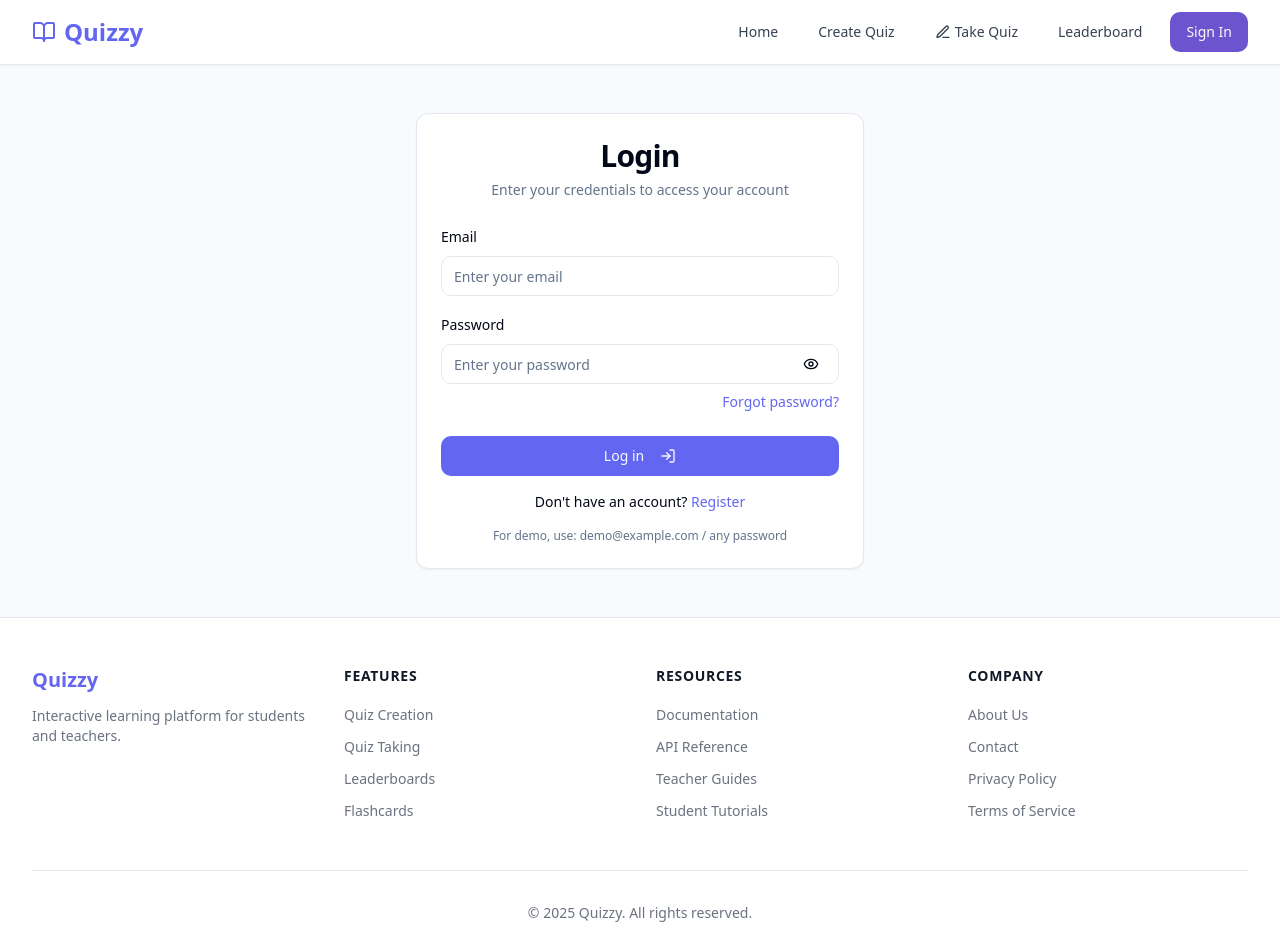
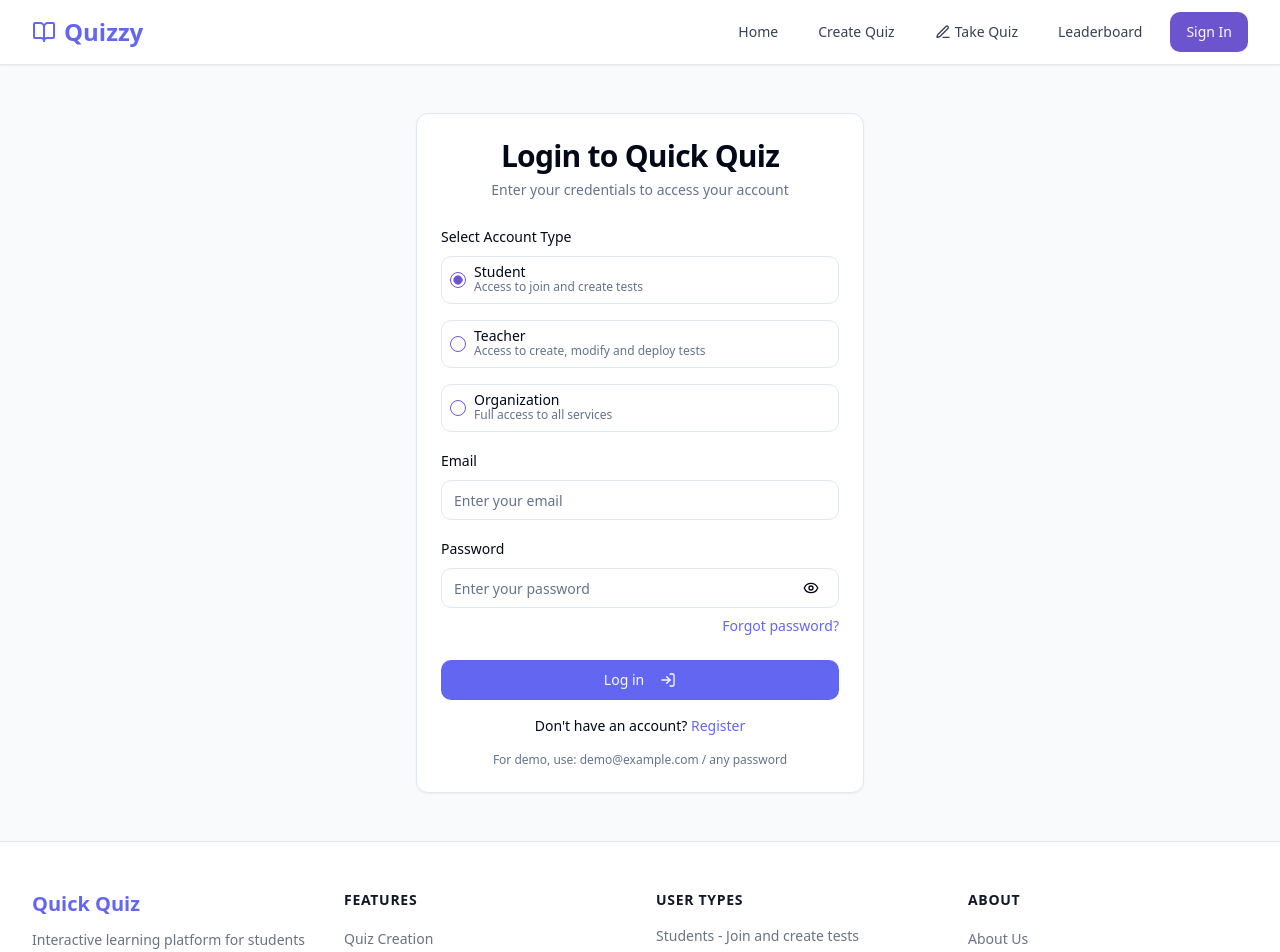
Before and after one commit to mahika29/lively-website-glow-up, a React (Vite) app: page /login in a window 1280 px wide. Shown: the top 952 px of the page. Built offline with nearby package versions, Linux system fonts and the light colour scheme.

Commit message:
feat: Add website information and user roles
Adds information about website ownership, contact details, and user roles for login.

```diff
--- a/src/components/Footer.tsx
+++ b/src/components/Footer.tsx
@@ -2,15 +2,23 @@
 import { Link } from 'react-router-dom';
 
 const Footer = () => {
+  const currentYear = new Date().getFullYear();
+
   return (
     <footer className="bg-white dark:bg-gray-900 border-t">
       <div className="max-w-7xl mx-auto py-12 px-4 sm:px-6 lg:px-8">
         <div className="grid grid-cols-1 md:grid-cols-4 gap-8">
           <div className="space-y-3">
-            <h3 className="text-xl font-bold text-quiz-primary">Quizzy</h3>
+            <h3 className="text-xl font-bold text-quiz-primary">Quick Quiz</h3>
             <p className="text-gray-500 dark:text-gray-400 text-sm">
               Interactive learning platform for students and teachers.
             </p>
+            <div className="pt-4">
+              <p className="text-sm font-semibold">Developed and Owned by:</p>
+              <p className="text-sm">Harshavardhan K</p>
+              <p className="text-sm">Email: harshavardhan07224@gmail.com</p>
+              <p className="text-sm">Phone: 9606264620</p>
+            </div>
           </div>
 
           <div>
@@ -32,7 +40,7 @@ const Footer = () => {
                 </Link>
               </li>
               <li>
-                <Link to="#" className="text-gray-500 dark:text-gray-400 hover:text-quiz-primary text-sm">
+                <Link to="/flashcards" className="text-gray-500 dark:text-gray-400 hover:text-quiz-primary text-sm">
                   Flashcards
                 </Link>
               </li>
@@ -40,33 +48,22 @@ const Footer = () => {
           </div>
 
           <div>
-            <h4 className="text-sm font-semibold text-gray-900 dark:text-white uppercase tracking-wider mb-4">Resources</h4>
+            <h4 className="text-sm font-semibold text-gray-900 dark:text-white uppercase tracking-wider mb-4">User Types</h4>
             <ul className="space-y-2">
-              <li>
-                <Link to="#" className="text-gray-500 dark:text-gray-400 hover:text-quiz-primary text-sm">
-                  Documentation
-                </Link>
+              <li className="text-gray-500 dark:text-gray-400 text-sm">
+                <span className="font-medium">Students</span> - Join and create tests
               </li>
-              <li>
-                <Link to="#" className="text-gray-500 dark:text-gray-400 hover:text-quiz-primary text-sm">
-                  API Reference
-                </Link>
+              <li className="text-gray-500 dark:text-gray-400 text-sm">
+                <span className="font-medium">Teachers</span> - Create, modify and deploy tests
               </li>
-              <li>
-                <Link to="#" className="text-gray-500 dark:text-gray-400 hover:text-quiz-primary text-sm">
-                  Teacher Guides
-                </Link>
-              </li>
-              <li>
-                <Link to="#" className="text-gray-500 dark:text-gray-400 hover:text-quiz-primary text-sm">
-                  Student Tutorials
-                </Link>
+              <li className="text-gray-500 dark:text-gray-400 text-sm">
+                <span className="font-medium">Organizations</span> - Full access to all services
               </li>
             </ul>
           </div>
 
           <div>
-            <h4 className="text-sm font-semibold text-gray-900 dark:text-white uppercase tracking-wider mb-4">Company</h4>
+            <h4 className="text-sm font-semibold text-gray-900 dark:text-white uppercase tracking-wider mb-4">About</h4>
             <ul className="space-y-2">
               <li>
                 <Link to="#" className="text-gray-500 dark:text-gray-400 hover:text-quiz-primary text-sm">
@@ -94,7 +91,7 @@ const Footer = () => {
 
         <div className="mt-12 border-t border-gray-200 pt-8">
           <p className="text-sm text-gray-500 dark:text-gray-400 text-center">
-            © {new Date().getFullYear()} Quizzy. All rights reserved.
+            © {currentYear} Quick Quiz. All rights reserved. This website belongs to Harshavardhan K.
           </p>
         </div>
       </div>
--- a/src/contexts/AuthContext.tsx
+++ b/src/contexts/AuthContext.tsx
@@ -6,13 +6,14 @@ interface User {
   name: string;
   email: string;
   avatarUrl?: string;
+  userType: 'student' | 'teacher' | 'organization';
 }
 
 interface AuthContextType {
   user: User | null;
   isLoading: boolean;
-  login: (email: string, password: string) => Promise<boolean>;
-  register: (name: string, email: string, password: string) => Promise<boolean>;
+  login: (email: string, password: string, userType: string) => Promise<boolean>;
+  register: (name: string, email: string, password: string, userType: string) => Promise<boolean>;
   logout: () => void;
 }
 
@@ -20,9 +21,9 @@ const AuthContext = createContext<AuthContextType | undefined>(undefined);
 
 // Mock users for demo purposes
 const mockUsers: User[] = [
-  { id: '1', name: 'Demo User', email: 'demo@example.com', avatarUrl: 'https://randomuser.me/api/portraits/lego/1.jpg' },
-  { id: '2', name: 'Jane Smith', email: 'jane@example.com', avatarUrl: 'https://randomuser.me/api/portraits/women/17.jpg' },
-  { id: '3', name: 'John Doe', email: 'john@example.com', avatarUrl: 'https://randomuser.me/api/portraits/men/22.jpg' },
+  { id: '1', name: 'Demo Student', email: 'demo@example.com', avatarUrl: 'https://randomuser.me/api/portraits/lego/1.jpg', userType: 'student' },
+  { id: '2', name: 'Jane Smith', email: 'jane@example.com', avatarUrl: 'https://randomuser.me/api/portraits/women/17.jpg', userType: 'teacher' },
+  { id: '3', name: 'John Doe', email: 'john@example.com', avatarUrl: 'https://randomuser.me/api/portraits/men/22.jpg', userType: 'organization' },
 ];
 
 export const AuthProvider = ({ children }: { children: ReactNode }) => {
@@ -31,35 +32,44 @@ export const AuthProvider = ({ children }: { children: ReactNode }) => {
 
   useEffect(() => {
     // Check for saved auth
-    const savedUser = localStorage.getItem('quizzyUser');
+    const savedUser = localStorage.getItem('quickQuizUser');
     if (savedUser) {
       setUser(JSON.parse(savedUser));
     }
     setIsLoading(false);
   }, []);
 
-  const login = async (email: string, password: string): Promise<boolean> => {
+  const login = async (email: string, password: string, userType: string): Promise<boolean> => {
     setIsLoading(true);
 
     // Simulate API call
     return new Promise(resolve => {
       setTimeout(() => {
-        const foundUser = mockUsers.find(u => u.email === email);
+        // For demo, allow any credentials, but assign the correct user type
+        const foundUser = mockUsers.find(u => u.email === email) || {
+          id: `user_${Date.now()}`,
+          name: email.split('@')[0],
+          email,
+          avatarUrl: `https://randomuser.me/api/portraits/lego/${Math.floor(Math.random() * 8) + 1}.jpg`,
+          userType: userType as 'student' | 'teacher' | 'organization'
+        };
 
-        if (foundUser) {
-          setUser(foundUser);
-          localStorage.setItem('quizzyUser', JSON.stringify(foundUser));
-          resolve(true);
-        } else {
-          resolve(false);
-        }
+        // Override with selected user type
+        const loginUser = {
+          ...foundUser,
+          userType: userType as 'student' | 'teacher' | 'organization'
+        };
+
+        setUser(loginUser);
+        localStorage.setItem('quickQuizUser', JSON.stringify(loginUser));
+        resolve(true);
 
         setIsLoading(false);
       }, 800);
     });
   };
 
-  const register = async (name: string, email: string, password: string): Promise<boolean> => {
+  const register = async (name: string, email: string, password: string, userType: string): Promise<boolean> => {
     setIsLoading(true);
 
     // Simulate API call
@@ -74,11 +84,12 @@ export const AuthProvider = ({ children }: { children: ReactNode }) => {
             id: `user_${Date.now()}`,
             name,
             email,
-            avatarUrl: `https://randomuser.me/api/portraits/lego/${Math.floor(Math.random() * 8) + 1}.jpg`
+            avatarUrl: `https://randomuser.me/api/portraits/lego/${Math.floor(Math.random() * 8) + 1}.jpg`,
+            userType: userType as 'student' | 'teacher' | 'organization'
           };
 
           setUser(newUser);
-          localStorage.setItem('quizzyUser', JSON.stringify(newUser));
+          localStorage.setItem('quickQuizUser', JSON.stringify(newUser));
           resolve(true);
         }
 
@@ -89,7 +100,7 @@ export const AuthProvider = ({ children }: { children: ReactNode }) => {
 
   const logout = () => {
     setUser(null);
-    localStorage.removeItem('quizzyUser');
+    localStorage.removeItem('quickQuizUser');
   };
 
   return (
--- a/src/pages/Auth/Login.tsx
+++ b/src/pages/Auth/Login.tsx
@@ -6,6 +6,7 @@ import { Button } from '@/components/ui/button';
 import { Card, CardContent, CardDescription, CardFooter, CardHeader, CardTitle } from '@/components/ui/card';
 import { Input } from '@/components/ui/input';
 import { Label } from '@/components/ui/label';
+import { RadioGroup, RadioGroupItem } from '@/components/ui/radio-group';
 import { useToast } from '@/hooks/use-toast';
 import { useAuth } from '@/contexts/AuthContext';
 import Navbar from '@/components/Navbar';
@@ -16,6 +17,7 @@ const Login = () => {
   const [password, setPassword] = useState('');
   const [showPassword, setShowPassword] = useState(false);
   const [isLoggingIn, setIsLoggingIn] = useState(false);
+  const [userType, setUserType] = useState('student');
   const { login } = useAuth();
   const { toast } = useToast();
   const navigate = useNavigate();
@@ -35,12 +37,12 @@ const Login = () => {
     setIsLoggingIn(true);
 
     try {
-      const success = await login(email, password);
+      const success = await login(email, password, userType);
 
       if (success) {
         toast({
           title: "Login successful",
-          description: "Welcome back to Quizzy!"
+          description: `Welcome back to Quick Quiz as ${userType}!`
         });
         navigate('/');
       } else {
@@ -67,11 +69,43 @@ const Login = () => {
       <div className="flex-1 flex items-center justify-center bg-gray-50 dark:bg-gray-900 py-12 px-4">
         <Card className="w-full max-w-md">
           <CardHeader className="text-center">
-            <CardTitle className="text-3xl font-bold">Login</CardTitle>
+            <CardTitle className="text-3xl font-bold">Login to Quick Quiz</CardTitle>
             <CardDescription>Enter your credentials to access your account</CardDescription>
           </CardHeader>
           <form onSubmit={handleLogin}>
             <CardContent className="space-y-4">
+              <div className="space-y-2">
+                <Label>Select Account Type</Label>
+                <RadioGroup
+                  value={userType}
+                  onValueChange={setUserType}
+                  className="flex flex-col space-y-2 mt-2"
+                >
+                  <div className="flex items-center space-x-2 p-2 border rounded-md">
+                    <RadioGroupItem value="student" id="student" />
+                    <Label htmlFor="student" className="flex-1 cursor-pointer">
+                      <div className="font-medium">Student</div>
+                      <div className="text-xs text-muted-foreground">Access to join and create tests</div>
+                    </Label>
+                  </div>
+
+                  <div className="flex items-center space-x-2 p-2 border rounded-md">
+                    <RadioGroupItem value="teacher" id="teacher" />
+                    <Label htmlFor="teacher" className="flex-1 cursor-pointer">
+                      <div className="font-medium">Teacher</div>
+                      <div className="text-xs text-muted-foreground">Access to create, modify and deploy tests</div>
+                    </Label>
+                  </div>
+
+                  <div className="flex items-center space-x-2 p-2 border rounded-md">
+                    <RadioGroupItem value="organization" id="organization" />
+                    <Label htmlFor="organization" className="flex-1 cursor-pointer">
+                      <div className="font-medium">Organization</div>
+                      <div className="text-xs text-muted-foreground">Full access to all services</div>
+                    </Label>
+                  </div>
+                </RadioGroup>
+              </div>
               <div className="space-y-2">
                 <Label htmlFor="email">Email</Label>
                 <Input
--- a/src/pages/Auth/Register.tsx
+++ b/src/pages/Auth/Register.tsx
@@ -6,6 +6,7 @@ import { Button } from '@/components/ui/button';
 import { Card, CardContent, CardDescription, CardFooter, CardHeader, CardTitle } from '@/components/ui/card';
 import { Input } from '@/components/ui/input';
 import { Label } from '@/components/ui/label';
+import { RadioGroup, RadioGroupItem } from '@/components/ui/radio-group';
 import { useToast } from '@/hooks/use-toast';
 import { useAuth } from '@/contexts/AuthContext';
 import Navbar from '@/components/Navbar';
@@ -18,6 +19,7 @@ const Register = () => {
   const [confirmPassword, setConfirmPassword] = useState('');
   const [showPassword, setShowPassword] = useState(false);
   const [isRegistering, setIsRegistering] = useState(false);
+  const [userType, setUserType] = useState('student');
   const { register } = useAuth();
   const { toast } = useToast();
   const navigate = useNavigate();
@@ -46,12 +48,12 @@ const Register = () => {
     setIsRegistering(true);
 
     try {
-      const success = await register(name, email, password);
+      const success = await register(name, email, password, userType);
 
       if (success) {
         toast({
           title: "Registration successful",
-          description: "Welcome to Quizzy! You're now logged in."
+          description: `Welcome to Quick Quiz! You're now logged in as a ${userType}.`
         });
         navigate('/');
       } else {
@@ -79,7 +81,7 @@ const Register = () => {
         <Card className="w-full max-w-md">
           <CardHeader className="text-center">
             <CardTitle className="text-3xl font-bold">Create Account</CardTitle>
-            <CardDescription>Enter your details to register</CardDescription>
+            <CardDescription>Register for Quick Quiz</CardDescription>
           </CardHeader>
           <form onSubmit={handleRegister}>
             <CardContent className="space-y-4">
@@ -92,6 +94,38 @@ const Register = () => {
                   placeholder="Enter your name"
                   required
                 />
+              </div>
+              <div className="space-y-2">
+                <Label>Account Type</Label>
+                <RadioGroup
+                  value={userType}
+                  onValueChange={setUserType}
+                  className="flex flex-col space-y-2 mt-2"
+                >
+                  <div className="flex items-center space-x-2 p-2 border rounded-md">
+                    <RadioGroupItem value="student" id="reg-student" />
+                    <Label htmlFor="reg-student" className="flex-1 cursor-pointer">
+                      <div className="font-medium">Student</div>
+                      <div className="text-xs text-muted-foreground">Access to join and create tests</div>
+                    </Label>
+                  </div>
+
+                  <div className="flex items-center space-x-2 p-2 border rounded-md">
+                    <RadioGroupItem value="teacher" id="reg-teacher" />
+                    <Label htmlFor="reg-teacher" className="flex-1 cursor-pointer">
+                      <div className="font-medium">Teacher</div>
+                      <div className="text-xs text-muted-foreground">Access to create, modify and deploy tests</div>
+                    </Label>
+                  </div>
+
+                  <div className="flex items-center space-x-2 p-2 border rounded-md">
+                    <RadioGroupItem value="organization" id="reg-organization" />
+                    <Label htmlFor="reg-organization" className="flex-1 cursor-pointer">
+                      <div className="font-medium">Organization</div>
+                      <div className="text-xs text-muted-foreground">Full access to all services</div>
+                    </Label>
+                  </div>
+                </RadioGroup>
               </div>
               <div className="space-y-2">
                 <Label htmlFor="email">Email</Label>
```
Also changed, not shown: 1 other file (tests, documents, lock files or other folders).
